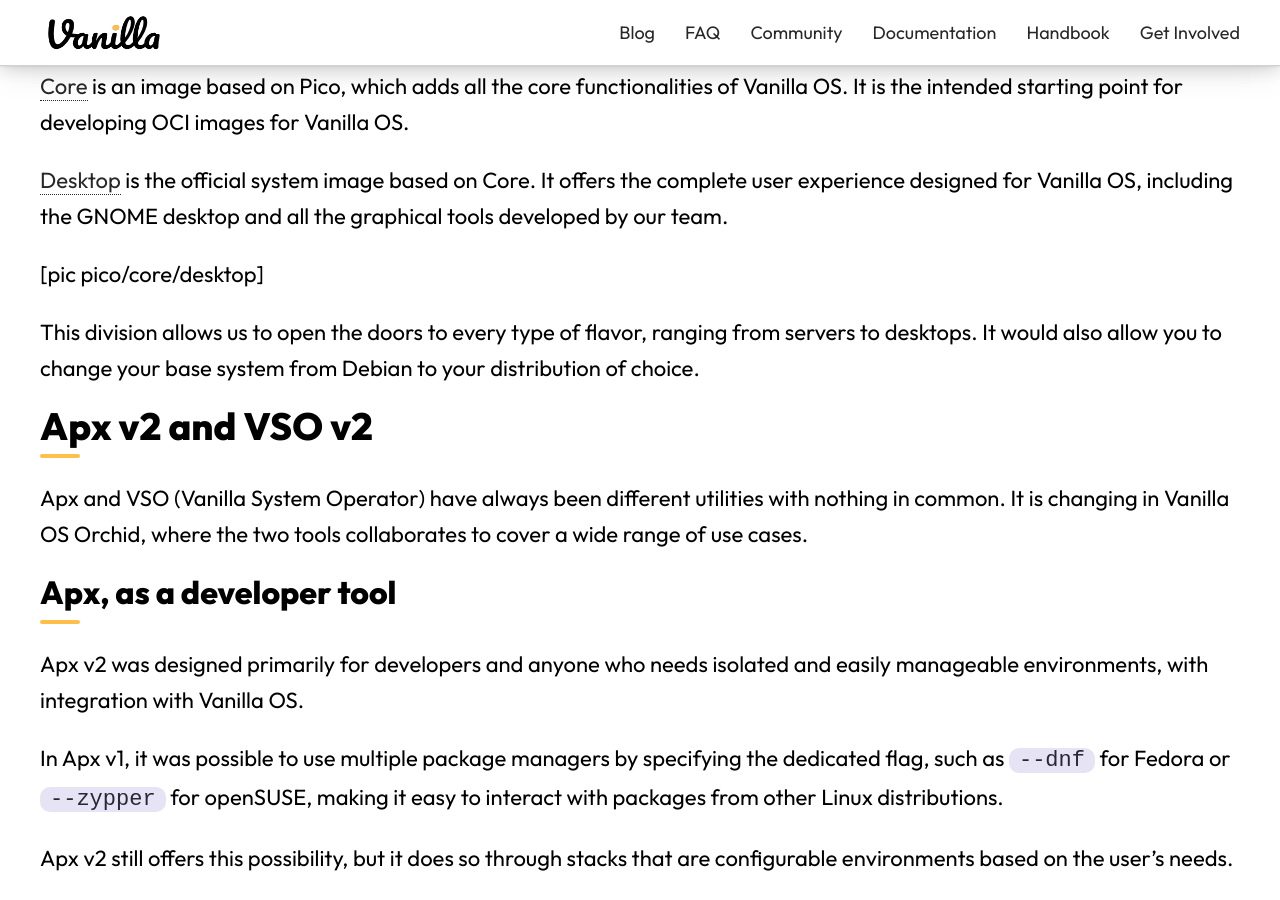
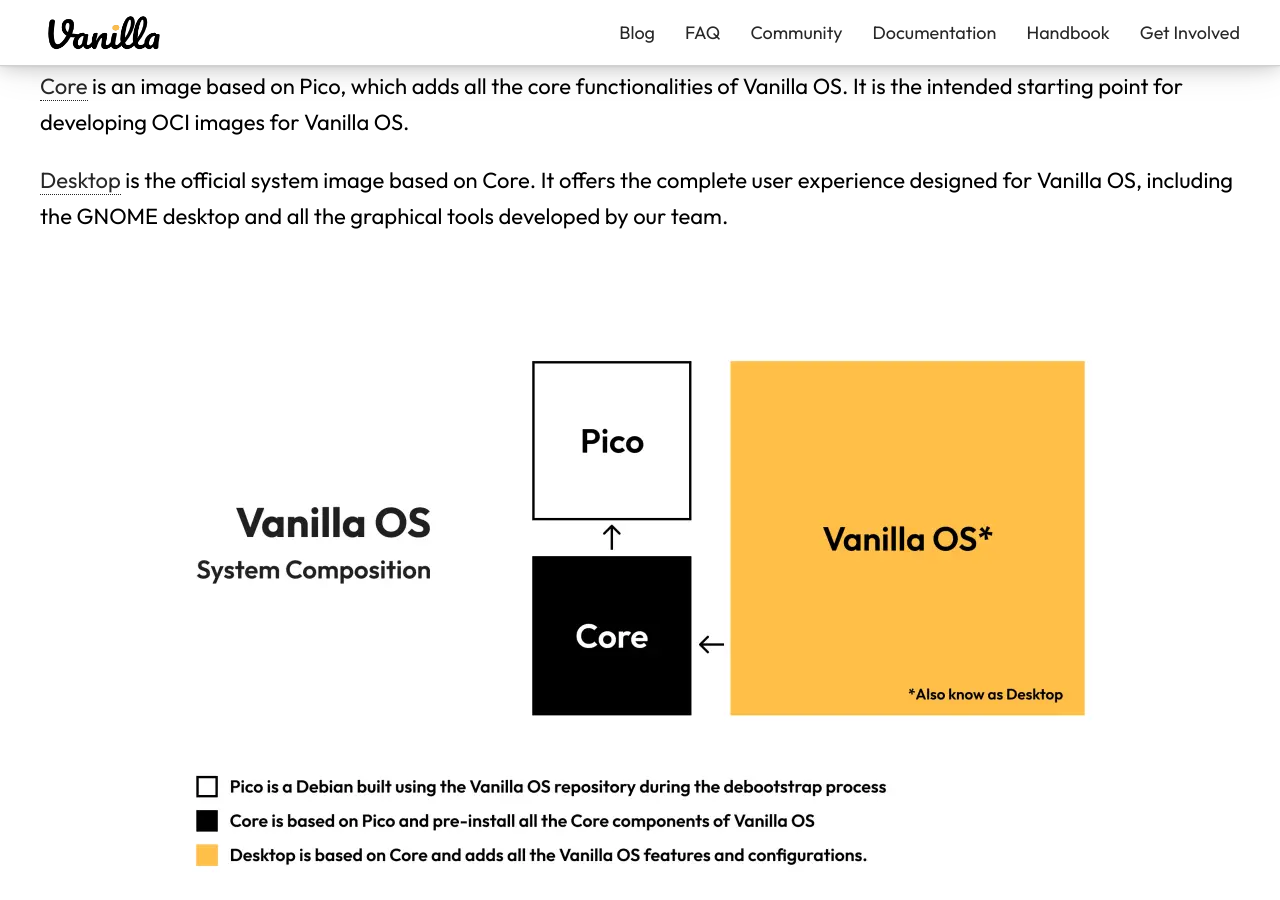
Before and after one commit to Vanilla-OS/website, a Jekyll site: the page built from _posts/2023-06-11-vanilla-os-orchid-devlog.md, in a window 1280 px wide and 900 px high, scrolled down 2912 px. Built offline with Jekyll 4.4.1, drawn with Linux system fonts in a browser that asks for light colours; nearby versions of some CDN libraries; a style sheet for code colours, icons or effects is not loaded.

Commit message:
Add pico/core/desktop image

```diff
--- a/_posts/2023-06-11-vanilla-os-orchid-devlog.md
+++ b/_posts/2023-06-11-vanilla-os-orchid-devlog.md
@@ -68,7 +68,7 @@
 
 [Desktop](https://github.com/Vanilla-OS/desktop-image) is the official system image based on Core. It offers the complete user experience designed for Vanilla OS, including the GNOME desktop and all the graphical tools developed by our team.
 
-[pic pico/core/desktop]
+![System composition of Vanilla OS](/assets/uploads/images.webp)
 
 This division allows us to open the doors to every type of flavor, ranging from servers to desktops. It would also allow you to change your base system from Debian to your distribution of choice.
 
```
Also changed, not shown: assets/uploads/images.webp (added).
